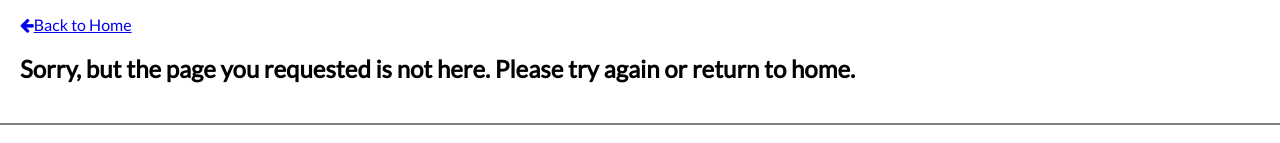
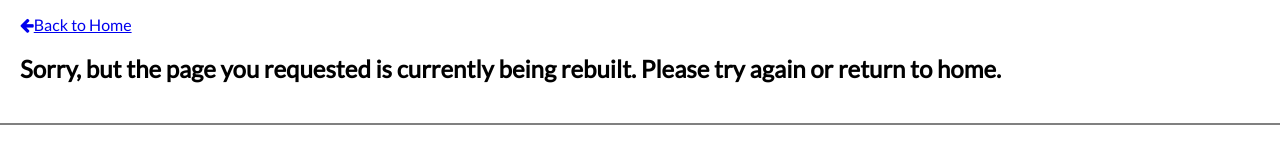
Before and after one commit to AlmeidaRB/Champazon, a website: page index.html at #/not-found in a window 1280 px wide. Shown: the part 62-205 px from the top of the page. Drawn offline with Linux system fonts and the light colour scheme.

Commit message:
refactoring to make modular comps

```diff
--- a/app/components/home/not-found.html
+++ b/app/components/home/not-found.html
@@ -5,4 +5,4 @@
 </div>
 
 
-<h2>Sorry, but the page you requested is not here. Please try again or return to home.</h2>
+<h2>Sorry, but the page you requested is currently being rebuilt. Please try again or return to home.</h2>
```
